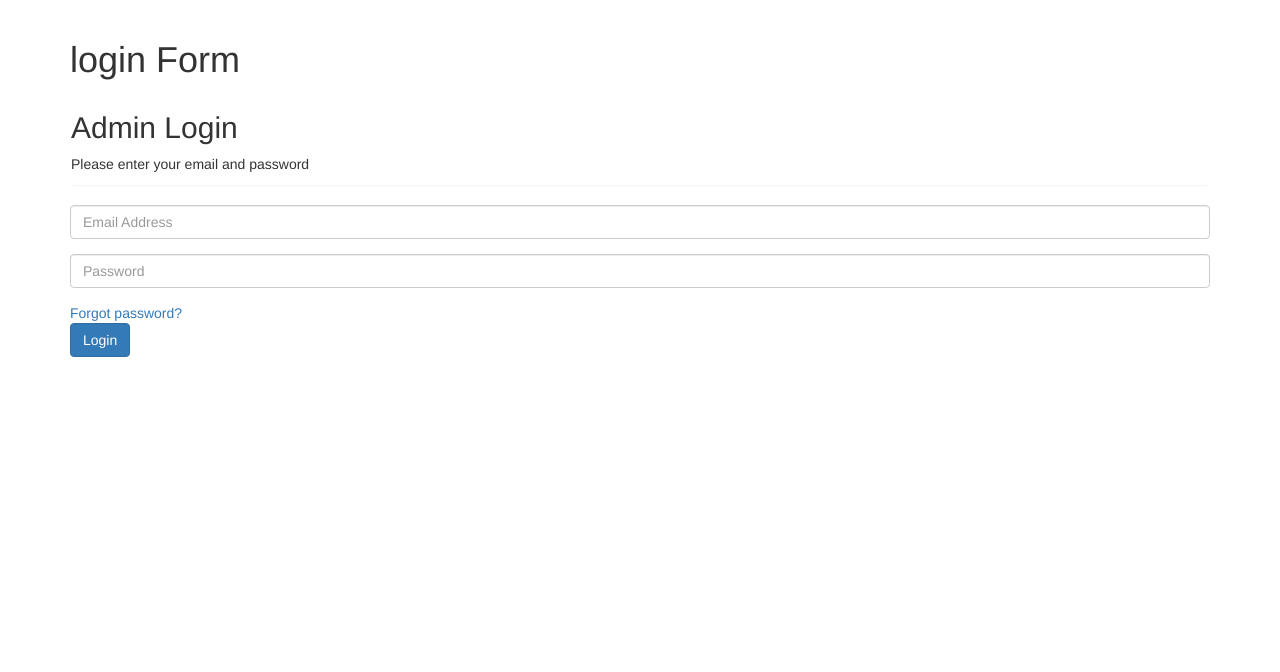
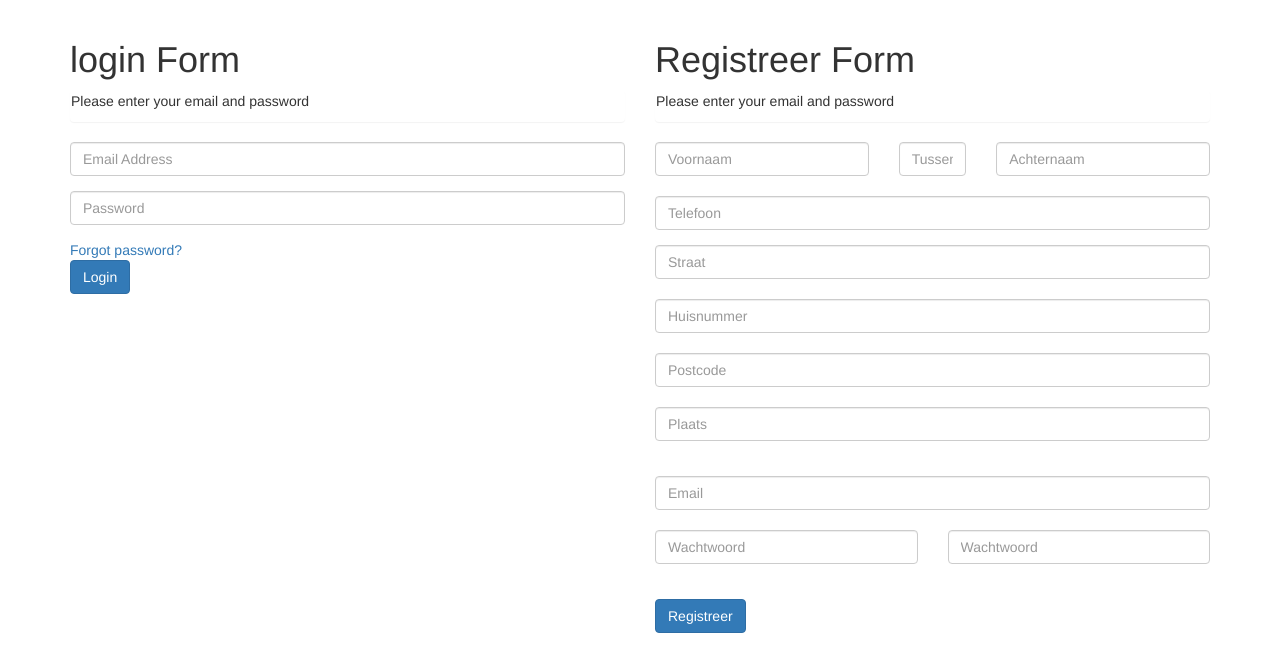
Before and after one commit to LarsOudeLuttikhuis/WWI, a PHP site: page /login.php in a window 1280 px wide. Shown: the part 52-724 px from the top of the page. Run offline with PHP 8.4, Linux system fonts and the light colour scheme.

Commit message:
add design for sign/register page

```diff
--- a/login.php
+++ b/login.php
@@ -1,10 +1,11 @@
-<?php include 'navbar.php';?>
+<?php include 'navbar.php'; ?>
 <div class="container">
+    <div class="row">
+        <div class="col-lg-6">
             <h1 class="form-heading">login Form</h1>
             <div class="login-form">
                 <div class="main-div">
                     <div class="panel">
-                    <h2>Admin Login</h2>
                         <p>Please enter your email and password</p>
                     </div>
                     <form id="Login">
@@ -22,5 +23,64 @@
                     </div>
                 </div>
         </div>
+        <div class="col-lg-6">
+            <h1 class="form-heading">Registreer Form</h1>
+            <div class="login-form">
+                <div class="main-div">
+                    <div class="panel">
+                        <p>Please enter your email and password</p>
                     </div>
-<?php include 'footer.php';?>
+                    <form id="Login">
+                        <div class="row form-group">
+                            <div class="col-lg-5">
+                                <input type="Voornaam" class="form-control" id="inputEmail" placeholder="Voornaam">
+                            </div>
+                            <div class="col-lg-2">
+                                <input type="Tussenvoegsel" class="form-control" id="inputPassword" placeholder="Tussenvoegsel">
+                            </div>
+                            <div class="col-lg-5">
+                                <input type="Achternaam" class="form-control" id="inputPassword" placeholder="Achternaam">
+                            <br/>
+                            </div>
+                            <div class="col-lg-12">
+                                <input type="Telefoon" class="form-control" id="inputTelefoon" placeholder="Telefoon">
+                            </div>
+                        </div>
+                        <div class="row form-group">
+                            <div class="col-lg-12">
+                                <input type="Straat" class="form-control" id="inputStraat" placeholder="Straat">
+                                <br/>
+                            </div>
+                            <div class="col-lg-12">
+                                <input type="Huisnummer" class="form-control" id="inputHuisnummer" placeholder="Huisnummer">
+                                <br/>
+                            </div>
+                            <div class="col-lg-12">
+                                <input type="Postcode" class="form-control" id="inputPostcode" placeholder="Postcode">
+                                <br/>
+                            </div>
+                            <div class="col-lg-12">
+                                <input type="Plaats" class="form-control" id="inputPlaats" placeholder="Plaats">
+                                <br/>
+                            </div>
+                        </div>
+                        <div class="row form-group">
+                            <div class="col-lg-12">
+                                <input type="Email" class="form-control" id="inputPlaats" placeholder="Email">
+                                <br/>
+                            </div>
+                            <div class="col-lg-6">
+                                <input type="Wachtwoord" class="form-control" id="inputPlaats" placeholder="Wachtwoord">
+                            </div>
+                            <div class="col-lg-6">
+                                <input type="Wachtwoord" class="form-control" id="inputPlaats" placeholder="Wachtwoord">
+                            </div>
+                        </div>
+                     <br>
+                        <button type="submit" class="btn btn-primary">Registreer</button>
+                    </form>
+                    </div>
+                </div>
+    </div>
+</div>
+<?php include 'footer.php'; ?>
```
Also changed, not shown: signup.php (deleted, +0 -49 lines), Functions/global.php (renamed from global.php). Lines whose indentation alone changed are shown as unchanged.
